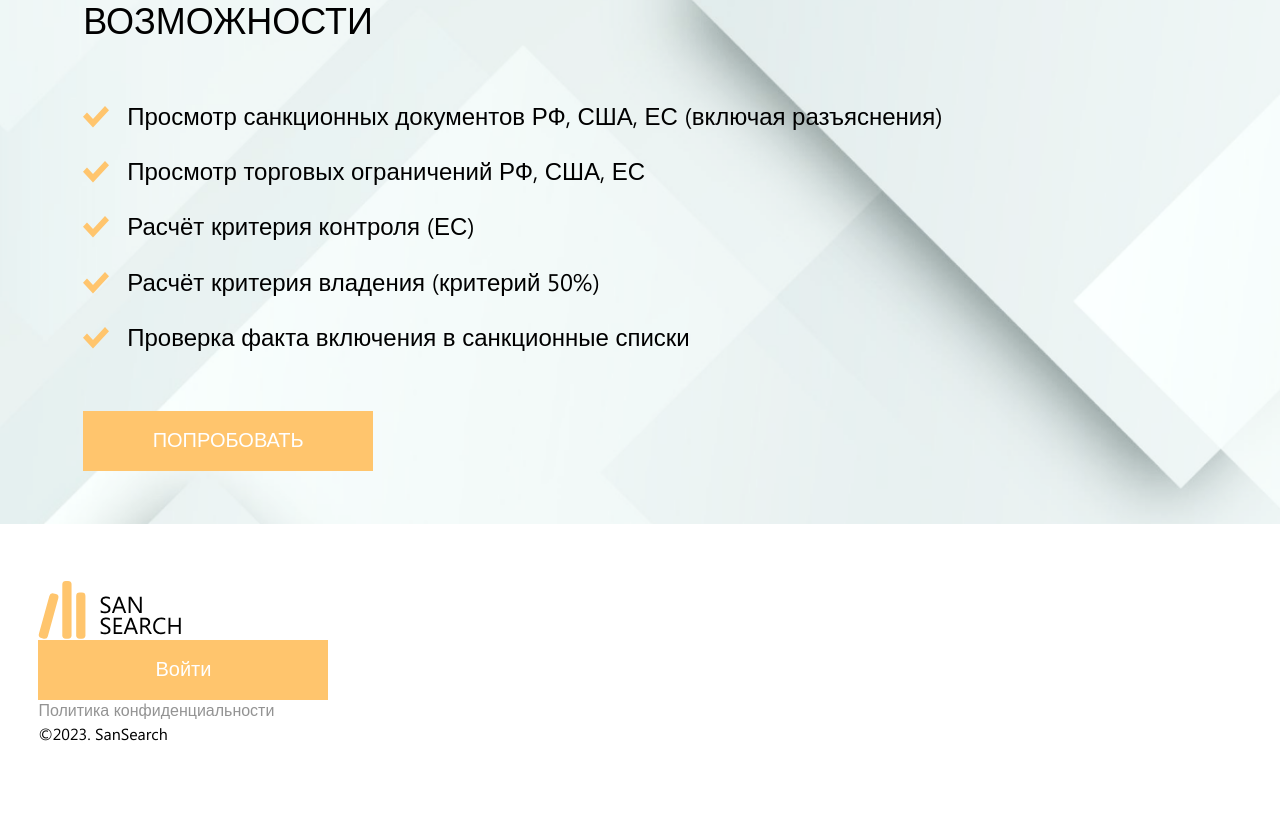
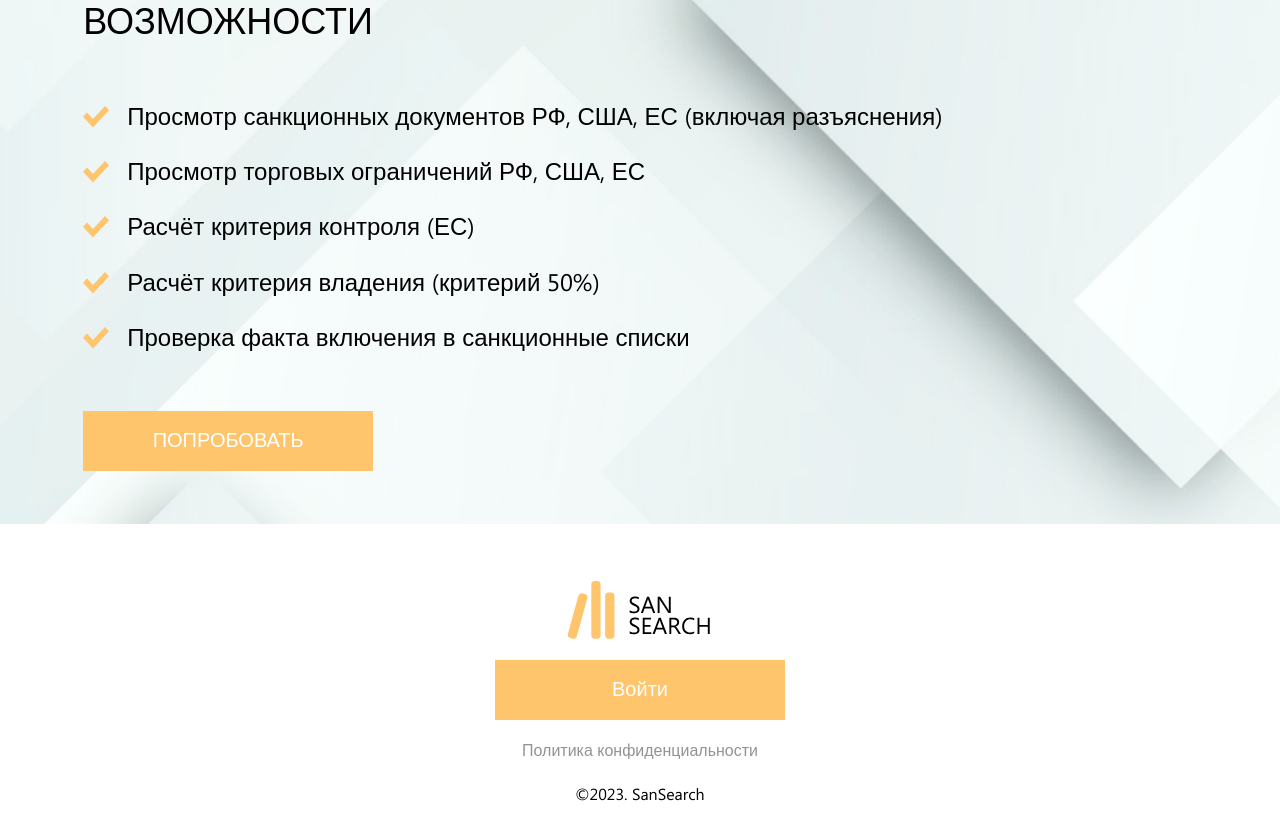
Before and after one commit to Prains/sansearch, a Next.js app: page / in a window 1280 px wide. Shown: the part 942-1778 px from the top of the page. Before the commit the page ends 1718 px from the top, so only its background shows below. Built offline with nearby package versions, Linux system fonts and the light colour scheme.

Commit message:
fix footer classname

```diff
--- a/components/Footer/Footer.jsx
+++ b/components/Footer/Footer.jsx
@@ -5,7 +5,7 @@ import Link from "next/link";
 
 const Footer = () => {
   return (
-    <footer className="w-[88%] lg:w-[94%] my-0 mx-auto flex-items-center flex-col gap-[15px] lg:gap-5 mt-[30px] lg:mt-[57px] mb-2 lg:mb-7 ">
+    <footer className="w-[88%] lg:w-[94%] my-0 mx-auto flex-center-col gap-[15px] lg:gap-5 mt-[30px] lg:mt-[57px] mb-2 lg:mb-7 ">
       <Logo type="secondary" />
       <Button type="secondary" className="text-[#fff]">
         Войти
```
